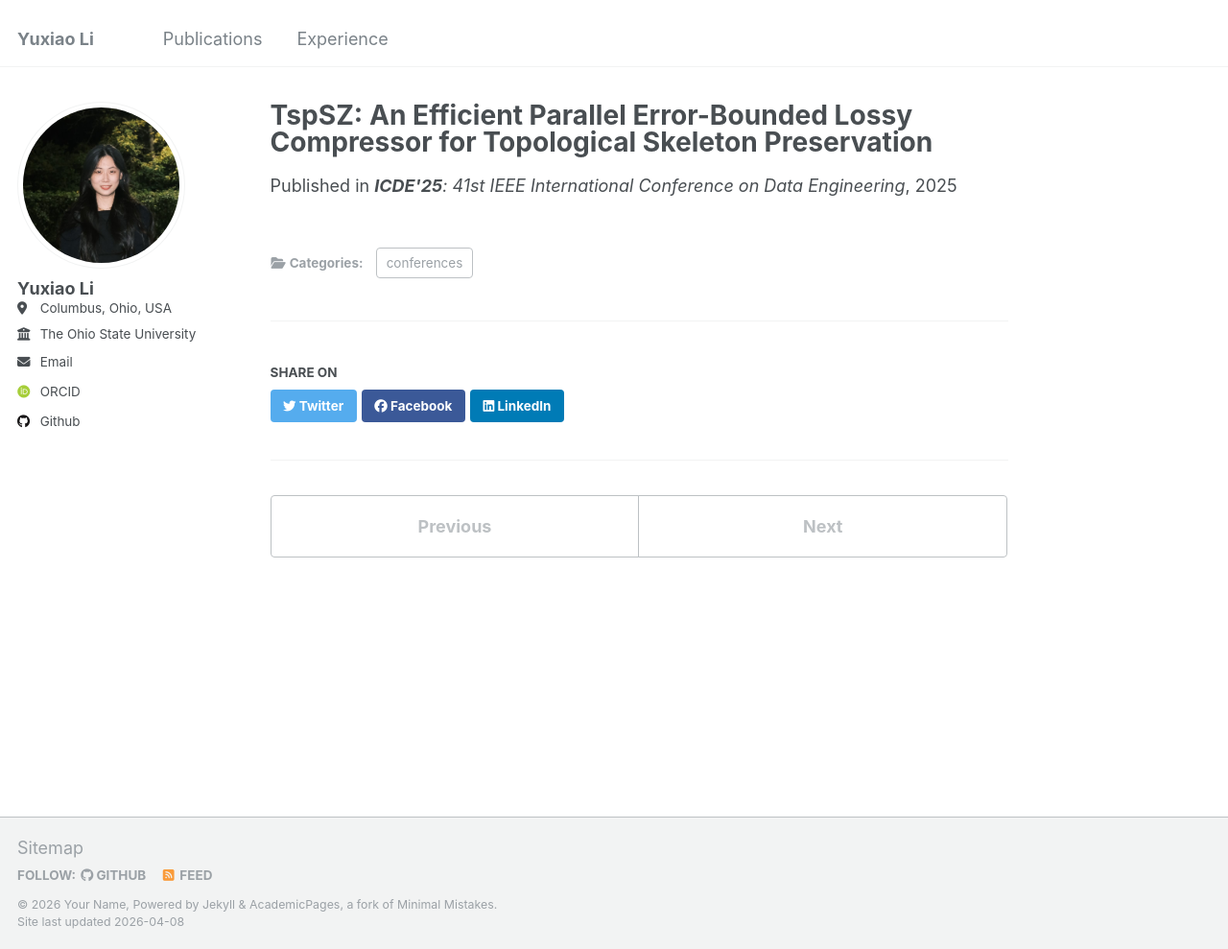
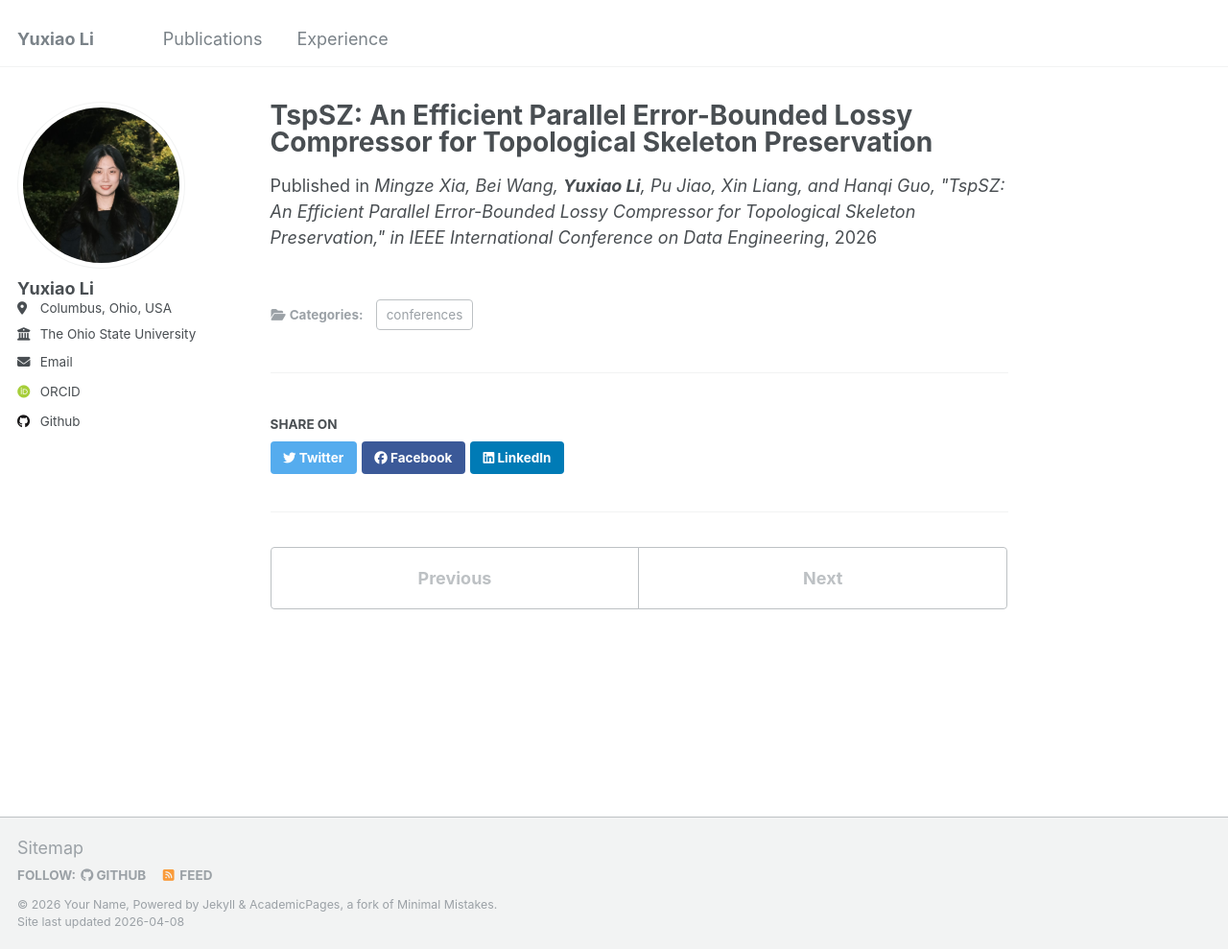
Before and after one commit to YuxiaoLi1234/YuxiaoLi1234.github.io, a Jekyll site: the page built from _publications/2025-icde.md, in a window 1280 px wide and 989 px high. Shown: the whole window at 96% size. Built offline with Jekyll 4.4.1, drawn with Linux system fonts in a browser that asks for light colours; some web fonts are replaced.

Commit message:
Update 2025-icde.md

```diff
--- a/_publications/2025-icde.md
+++ b/_publications/2025-icde.md
@@ -2,8 +2,7 @@
 title: "TspSZ: An Efficient Parallel Error-Bounded Lossy Compressor for Topological Skeleton Preservation"
 collection: publications
 category: conferences
-#permalink: /publication/icde25
-excerpt: "Mingze Xia, Bei Wang, <b>Yuxiao Li</b>, Pu Jiao, Xin Liang, Hanqi Guo"
-date: 2025-03-26
-venue: "<b>ICDE'25</b>: 41st IEEE International Conference on Data Engineering"
+venue: IEEE International Conference on Data Engineering, 2025.
+paperurl: 'https://ieeexplore.ieee.org/document/11113238'
+venue: 'Mingze Xia, Bei Wang, <b>Yuxiao Li</b>, Pu Jiao, Xin Liang, and Hanqi Guo, "TspSZ: An Efficient Parallel Error-Bounded Lossy Compressor for Topological Skeleton Preservation," in IEEE International Conference on Data Engineering'
 ---
```
